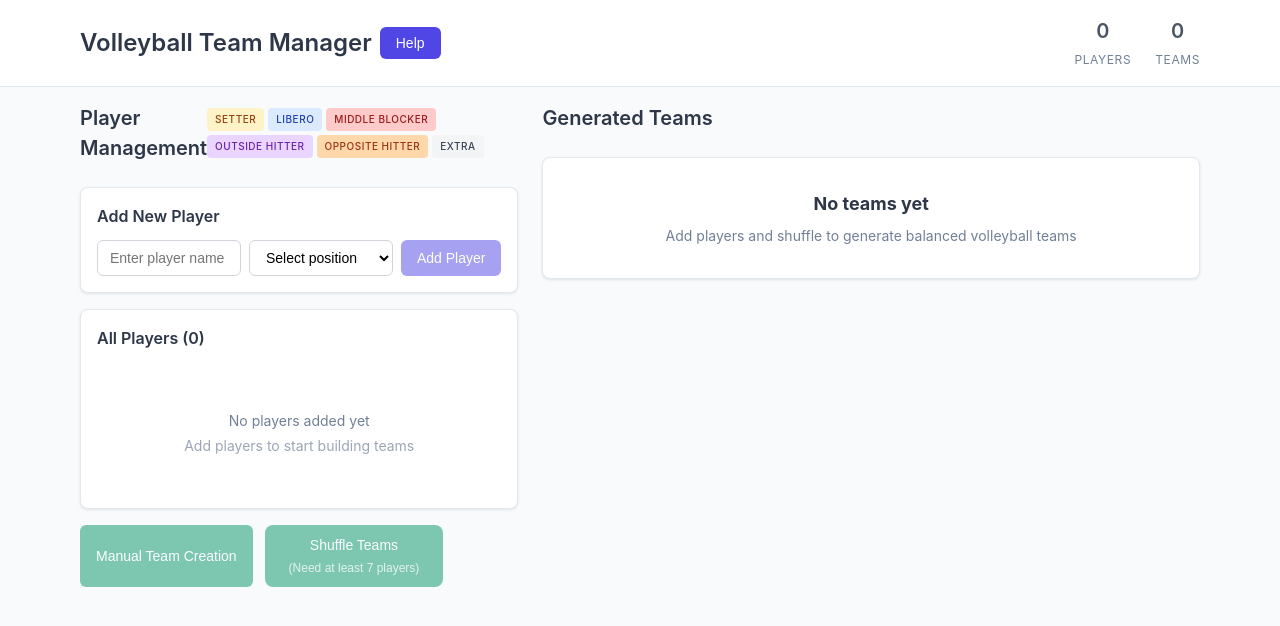
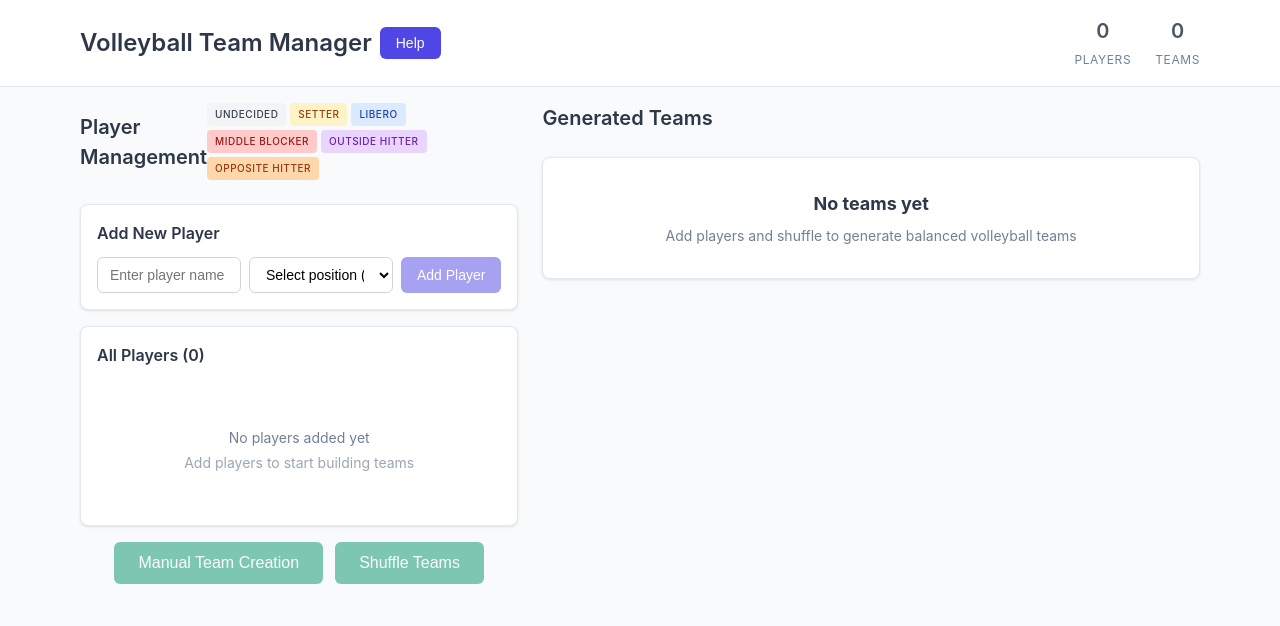
Before and after one commit to naixsu/queue-master, a Vue app: page / in a window 1280 px wide. Shown: the top 626 px of the page. Built offline with nearby package versions, Linux system fonts and the light colour scheme.

Commit message:
Big updates: - Fix shuffling and team making- no longer strict - Change position "Extra" to "Undecided" and make it default - Update team selection modal UI/UX - Add global config for positions and related methods - Replace ShuffleButton with Button

```diff
--- a/src/components/HelpModal.vue
+++ b/src/components/HelpModal.vue
@@ -37,7 +37,7 @@
           </h3>
           <ol>
             <li>
-              <strong>Add Players:</strong> Enter names and pick positions (Setter, Libero, etc.)
+              <strong>Add Players:</strong> Enter names and optionally pick positions (or leave as "Undecided")
             </li>
             <li>
               <strong>Create Teams:</strong> Click "Shuffle Teams" for automatic balancing, or "Manual Team Creation" to pick players yourself
@@ -50,15 +50,24 @@
 
         <div class="help-section">
           <h3>
-            Volleyball Team Rules:
+            Flexible Team Creation:
           </h3>
           <ul>
-            <li>1 Setter (playmaker)</li>
-            <li>1 Libero (defensive specialist)</li>
-            <li>2 Middle Blockers (front-row blockers)</li>
-            <li>2 Outside Hitters (main attackers)</li>
-            <li>1 Opposite Hitter (secondary attacker)</li>
-            <li>Extra players (optional, distributed evenly)</li>
+            <li><strong>Any number of players</strong> can form teams (minimum 2 players)</li>
+            <li><strong>Positions are optional</strong> - players can be "Undecided" or have specific roles</li>
+            <li><strong>Smart distribution:</strong> Players with specific positions are prioritized and distributed evenly across teams</li>
+            <li><strong>Undecided players</strong> fill remaining spots in teams</li>
+          </ul>
+        </div>
+
+        <div class="help-section">
+          <h3>
+            Volleyball Positions (Optional):
+          </h3>
+          <ul>
+            <li v-for="position in POSITION_CONFIG.ORDER" :key="position">
+              <strong>{{ position }}:</strong> {{ getPositionDescription(position) }}
+            </li>
           </ul>
         </div>
 
@@ -67,8 +76,8 @@
             Pro Tips:
           </h3>
           <ul>
-            <li>You need at least 7 players to create teams</li>
-            <li>Extra players are automatically distributed evenly across teams</li>
+            <li>You only need 2 players to create teams</li>
+            <li>Players with specific positions will be distributed evenly across teams</li>
             <li>Click "Edit" on any team to modify its players</li>
             <li>Everything saves automatically - no need to worry about losing your teams!</li>
           </ul>
@@ -80,6 +89,7 @@
 
 <script setup>
   import Button from './Button.vue'
+  import { POSITION_CONFIG, getPositionDescription } from '../config/positions.js'
 
   defineProps({
     isOpen: {
--- a/src/components/MainPage.vue
+++ b/src/components/MainPage.vue
@@ -77,7 +77,7 @@
                 disabled
                 value=""
               >
-                Select position
+                Select position (optional)
               </option>
               <option
                 v-for="pos in positions"
@@ -91,7 +91,7 @@
               variant="primary"
               size="md"
               @click="addPlayer"
-              :disabled="!newPlayer.name || !newPlayer.position"
+              :disabled="!newPlayer.name"
             >
               Add Player
             </Button>
@@ -130,7 +130,7 @@
             class="players-grid"
           >
             <PlayerCard
-              v-for="(player, i) in players"
+              v-for="(player, i) in sortedPlayers"
               :key="i"
               :player="player"
               @remove="removePlayer(i)"
@@ -141,17 +141,21 @@
         <div class="team-actions">
           <Button
             variant="success"
-            size="md"
+            size="lg"
             @click="openTeamModal"
-            :disabled="players.length < 7"
+            :disabled="players.length < 2"
           >
             Manual Team Creation
           </Button>
 
-          <ShuffleButton
+          <Button
+            variant="success"
+            size="lg"
             @click="shuffleTeams"
-            :disabled="players.length < 7"
-          />
+            :disabled="players.length < 2"
+          >
+            Shuffle Teams
+          </Button>
         </div>
       </div>
 
@@ -221,22 +225,15 @@
 </template>
 
 <script setup>
-  import { ref, watch, onMounted } from 'vue'
+  import { ref, watch, onMounted, computed } from 'vue'
   import Button from './Button.vue'
   import PlayerCard from './PlayerCard.vue'
   import TeamCard from './TeamCard.vue'
-  import ShuffleButton from './ShuffleButton.vue'
   import TeamSelectionModal from './TeamSelectionModal.vue'
   import HelpModal from './HelpModal.vue'
+  import { POSITION_CONFIG, getPositionClass, sortPlayersByPosition } from '../config/positions.js'
 
-  const positions = [
-    'Setter',
-    'Libero',
-    'Middle Blocker',
-    'Outside Hitter',
-    'Opposite Hitter',
-    'Extra'
-  ]
+  const positions = POSITION_CONFIG.ORDER
 
   const newPlayer = ref({ name: '', position: '' })
   const players = ref([])
@@ -245,6 +242,11 @@
   const showEditTeamModal = ref(false)
   const editingTeamIndex = ref(null)
   const showHelpModal = ref(false)
+
+  // Computed property for players sorted by position
+  const sortedPlayers = computed(() => {
+    return sortPlayersByPosition(players.value)
+  })
 
   onMounted(() => {
     const saved = localStorage.getItem('players')
@@ -260,13 +262,21 @@
   }, { deep: true })
 
   function addPlayer() {
-    if (!newPlayer.value.name || !newPlayer.value.position) return
-    players.value.push({ ...newPlayer.value })
+    if (!newPlayer.value.name) return
+
+    const position = newPlayer.value.position || 'Undecided'
+    players.value.push({ name: newPlayer.value.name, position })
+
     newPlayer.value = { name: '', position: '' }
   }
 
-  function removePlayer(i) {
-    players.value.splice(i, 1)
+  function removePlayer(sortedIndex) {
+    // Find the original index in the players array
+    const sortedPlayer = sortedPlayers.value[sortedIndex]
+    const originalIndex = players.value.findIndex(p => p.name === sortedPlayer.name && p.position === sortedPlayer.position)
+    if (originalIndex !== -1) {
+      players.value.splice(originalIndex, 1)
+    }
   }
 
   function clearAllPlayers() {
@@ -277,17 +287,6 @@
     }
   }
 
-  function getPositionClass(position) {
-    const classMap = {
-      'Setter': 'position-setter',
-      'Libero': 'position-libero',
-      'Middle Blocker': 'position-middle',
-      'Outside Hitter': 'position-outside',
-      'Opposite Hitter': 'position-opposite',
-      'Extra': 'position-extra'
-    }
-    return classMap[position] || 'position-extra'
-  }
 
   function shuffleTeams() {
     // Clear existing team assignments
@@ -295,61 +294,60 @@
       player.teamNumber = null
     })
 
-    const shuffled = [...players.value].sort(() => Math.random() - 0.5)
-    const temp = {
-      'Setter': [],
-      'Libero': [],
-      'Middle Blocker': [],
-      'Outside Hitter': [],
-      'Opposite Hitter': [],
-      'Extra': []
+    if (players.value.length === 0) {
+      teams.value = []
+      return
     }
 
-    shuffled.forEach(p => temp[p.position].push(p))
+    // Calculate number of teams (any number of players can form teams)
+    const numPlayers = players.value.length
+    const numTeams = Math.max(1, Math.floor(numPlayers / 2)) // At least 1 team, prefer 2+ players per team
 
-    const maxTeams = Math.min(
-      temp['Setter'].length,
-      temp['Libero'].length,
-      Math.floor(temp['Middle Blocker'].length / 2),
-      Math.floor(temp['Outside Hitter'].length / 2),
-      temp['Opposite Hitter'].length
-    )
+    // Separate players by position using global config
+    const playersByPosition = {}
+    POSITION_CONFIG.ORDER.forEach(position => {
+      playersByPosition[position] = []
+    })
 
-    const results = []
-    for (let i = 0; i < maxTeams; i++) {
-      const teamPlayers = [
-        temp['Setter'].pop(),
-        temp['Libero'].pop(),
-        temp['Middle Blocker'].pop(),
-        temp['Middle Blocker'].pop(),
-        temp['Outside Hitter'].pop(),
-        temp['Outside Hitter'].pop(),
-        temp['Opposite Hitter'].pop(),
-      ].filter(Boolean)
+    players.value.forEach(player => {
+      if (playersByPosition[player.position]) {
+        playersByPosition[player.position].push(player)
+      } else {
+        playersByPosition['Undecided'].push(player)
+      }
+    })
 
-      // Assign team numbers to players
-      teamPlayers.forEach(player => {
-        player.teamNumber = i + 1
+    // Shuffle each position group
+    POSITION_CONFIG.ORDER.forEach(position => {
+      playersByPosition[position].sort(() => Math.random() - 0.5)
+    })
+
+    // Create teams array
+    const results = Array(numTeams).fill().map(() => [])
+
+    // Distribute players with specific positions first, using global position order
+    // Skip 'Undecided' for now, we'll handle it separately
+    const specificPositions = POSITION_CONFIG.ORDER.filter(pos => pos !== 'Undecided')
+
+    specificPositions.forEach(position => {
+      const playersInPosition = playersByPosition[position]
+      playersInPosition.forEach((player, index) => {
+        const teamIndex = index % numTeams
+        player.teamNumber = teamIndex + 1
+        results[teamIndex].push(player)
       })
+    })
 
-      results.push(teamPlayers)
-    }
+    // Distribute Undecided players evenly across teams
+    const undecidedPlayers = playersByPosition['Undecided']
+    undecidedPlayers.forEach((player, index) => {
+      const teamIndex = index % numTeams
+      player.teamNumber = teamIndex + 1
+      results[teamIndex].push(player)
+    })
 
-    // Distribute Extra players evenly across teams
-    const extraPlayers = temp['Extra']
-    if (extraPlayers.length > 0) {
-      // Shuffle extra players for random distribution
-      extraPlayers.sort(() => Math.random() - 0.5)
-
-      // Distribute extra players round-robin style
-      extraPlayers.forEach((extraPlayer, index) => {
-        const targetTeamIndex = index % results.length
-        extraPlayer.teamNumber = targetTeamIndex + 1
-        results[targetTeamIndex].push(extraPlayer)
-      })
-    }
-
-    teams.value = results
+    // Keep only teams with filled results
+    teams.value = results.filter(team => team.length > 0)
   }
 
   function openTeamModal() {
@@ -680,6 +678,8 @@
   .team-actions {
     display: flex;
     gap: var(--space-3);
+    justify-content: center;
+    /* align-items: center; */
   }
 
   .teams-grid {
@@ -714,7 +714,7 @@
     color: var(--position-opposite-text);
   }
 
-  .legend-item.position-extra {
+  .legend-item.position-undecided {
     background-color: var(--position-extra-bg);
     color: var(--position-extra-text);
   }
--- a/src/components/PlayerCard.vue
+++ b/src/components/PlayerCard.vue
@@ -43,6 +43,7 @@
 
 <script setup>
   import Button from './Button.vue'
+  import { getPositionClass } from '../config/positions.js'
 
   defineProps({
     player: {
@@ -69,17 +70,6 @@
 
   defineEmits(['remove', 'remove-from-team'])
 
-  function getPositionClass(position) {
-    const classMap = {
-      'Setter': 'position-setter',
-      'Libero': 'position-libero',
-      'Middle Blocker': 'position-middle',
-      'Outside Hitter': 'position-outside',
-      'Opposite Hitter': 'position-opposite',
-      'Extra': 'position-extra'
-    }
-    return classMap[position] || 'position-extra'
-  }
 </script>
 
 <style scoped>
@@ -180,7 +170,7 @@
     color: var(--position-opposite-text);
   }
 
-  .position-extra {
+  .position-undecided {
     background-color: var(--position-extra-bg);
     color: var(--position-extra-text);
   }
--- a/src/components/ShuffleButton.vue
+++ /dev/null
@@ -1,64 +0,0 @@
-<template>
-  <button
-    class="shuffle-btn"
-    :disabled="disabled"
-    @click="$emit('click')"
-  >
-    <span class="btn-content">
-      Shuffle Teams
-    </span>
-    <span class="btn-subtitle">
-      (Need at least 7 players)
-    </span>
-  </button>
-</template>
-
-<script setup>
-  defineProps({
-    disabled: {
-      type: Boolean,
-      default: false
-    }
-  })
-
-  defineEmits(['click'])
-</script>
-
-<style scoped>
-  .shuffle-btn {
-    display: flex;
-    align-items: center;
-    justify-content: center;
-    gap: var(--space-2);
-    padding: var(--space-3) var(--space-6);
-    background-color: var(--color-success);
-    color: var(--color-white);
-    border: none;
-    border-radius: var(--radius-lg);
-    font-size: var(--text-base);
-    font-weight: var(--font-medium);
-    cursor: pointer;
-    flex-direction: column;
-    transition: background-color var(--transition-fast);
-  }
-
-  .shuffle-btn:hover:not(:disabled) {
-    background-color: var(--color-success-hover);
-  }
-
-  .shuffle-btn:disabled {
-    opacity: 0.5;
-    cursor: not-allowed;
-  }
-
-  .btn-content {
-    font-size: var(--text-base);
-    font-weight: var(--font-medium);
-  }
-
-  .btn-subtitle {
-    font-size: var(--text-sm);
-    opacity: 0.8;
-    font-weight: var(--font-normal);
-  }
-</style>
--- a/src/components/TeamSelectionModal.vue
+++ b/src/components/TeamSelectionModal.vue
@@ -23,95 +23,100 @@
       <div class="modal-body">
         <div class="team-requirements">
           <h3>
-            Team Requirements
+            Team Composition
           </h3>
 
           <div class="requirements-grid">
-            <div
-              class="requirement"
-              :class="{ 'met': selectedCounts['Setter'] >= 1 }"
-            >
+            <div class="requirement">
               <span class="requirement-icon">
-                {{ selectedCounts['Setter'] >= 1 ? '✓' : '○' }}
+                ✓
               </span>
               <span>
-                1 Setter
+                At least 1 player
               </span>
               <span class="count">
-                ({{ selectedCounts['Setter'] }}/1)
-              </span>
-            </div>
-
-            <div
-              class="requirement"
-              :class="{ 'met': selectedCounts['Libero'] >= 1 }"
-            >
-              <span class="requirement-icon">
-                {{ selectedCounts['Libero'] >= 1 ? '✓' : '○' }}
-              </span>
-              <span>
-                1 Libero
-              </span>
-              <span class="count">
-                ({{ selectedCounts['Libero'] }}/1)
-              </span>
-            </div>
-
-            <div
-              class="requirement"
-              :class="{ 'met': selectedCounts['Middle Blocker'] >= 2 }"
-            >
-              <span class="requirement-icon">
-                {{ selectedCounts['Middle Blocker'] >= 2 ? '✓' : '○' }}
-              </span>
-              <span>
-                2 Middle Blockers
-              </span>
-              <span class="count">
-                ({{ selectedCounts['Middle Blocker'] }}/2)
-              </span>
-            </div>
-
-            <div
-              class="requirement"
-              :class="{ 'met': selectedCounts['Outside Hitter'] >= 2 }"
-            >
-              <span class="requirement-icon">
-                {{ selectedCounts['Outside Hitter'] >= 2 ? '✓' : '○' }}
-              </span>
-              <span>
-                2 Outside Hitters
-              </span>
-              <span class="count">
-                ({{ selectedCounts['Outside Hitter'] }}/2)
-              </span>
-            </div>
-
-            <div
-              class="requirement"
-              :class="{ 'met': selectedCounts['Opposite Hitter'] >= 1 }"
-            >
-              <span class="requirement-icon">
-                {{ selectedCounts['Opposite Hitter'] >= 1 ? '✓' : '○' }}
-              </span>
-              <span>
-                1 Opposite Hitter
-              </span>
-              <span class="count">
-                ({{ selectedCounts['Opposite Hitter'] }}/1)
+                ({{ selectedPlayers.length }} selected)
               </span>
             </div>
 
             <div class="requirement extra-requirement">
-              <span class="requirement-icon">
-                +
+              <span>
+                Positions are optional - players with specific positions will be prioritized in team distribution
               </span>
-              <span>
-                Extra Players (Optional)
-              </span>
-              <span class="count">
-                ({{ selectedCounts['Extra'] }})
-              </span>
+            </div>
+          </div>
+
+          <div class="position-breakdown">
+            <h4>
+              Selected Players by Position:
+            </h4>
+            <div class="position-stats">
+              <div
+                v-if="selectedCounts['Setter'] > 0"
+                class="position-stat"
+              >
+                <span class="position-name">
+                  Setters:
+                </span>
+                <span class="position-count">
+                  {{ selectedCounts['Setter'] }}
+                </span>
+              </div>
+              <div
+                v-if="selectedCounts['Libero'] > 0"
+                class="position-stat"
+              >
+                <span class="position-name">
+                  Liberos:
+                </span>
+                <span class="position-count">
+                  {{ selectedCounts['Libero'] }}
+                </span>
+              </div>
+              <div
+                v-if="selectedCounts['Middle Blocker'] > 0"
+                class="position-stat"
+              >
+                <span class="position-name">
+                  Middle Blockers:
+                </span>
+                <span class="position-count">
+                  {{ selectedCounts['Middle Blocker'] }}
+                </span>
+              </div>
+              <div
+                v-if="selectedCounts['Outside Hitter'] > 0"
+                class="position-stat"
+              >
+                <span class="position-name">
+                  Outside Hitters:
+                </span>
+                <span class="position-count">
+                  {{ selectedCounts['Outside Hitter'] }}
+                </span>
+              </div>
+              <div
+                v-if="selectedCounts['Opposite Hitter'] > 0"
+                class="position-stat"
+              >
+                <span class="position-name">
+                  Opposite Hitters:
+                </span>
+                <span class="position-count">
+                  {{ selectedCounts['Opposite Hitter'] }}
+                </span>
+              </div>
+              <div
+                v-if="selectedCounts['Undecided'] > 0"
+                class="position-stat"
+              >
+                <span class="position-name">
+                  Undecided:
+                </span>
+                <span class="position-count">
+                  {{ selectedCounts['Undecided'] }}
+                </span>
+              </div>
             </div>
           </div>
         </div>
@@ -167,6 +172,7 @@
   import { ref, computed, watch } from 'vue'
   import Button from './Button.vue'
   import PlayerCard from './PlayerCard.vue'
+  import { POSITION_CONFIG, sortPlayersByPosition } from '../config/positions.js'
 
   const props = defineProps({
     isOpen: {
@@ -188,11 +194,14 @@
   const selectedPlayers = ref([])
 
   const availablePlayers = computed(() => {
+    let players = []
     if (props.editingTeam) {
       // When editing, include all players (both unassigned and current team players)
-      return props.players
+      players = props.players
+    } else {
+      players = props.players.filter(player => !player.teamNumber)
     }
-    return props.players.filter(player => !player.teamNumber)
+    return sortPlayersByPosition(players)
   })
 
   // Watch for editing team changes to pre-select players
@@ -212,14 +221,10 @@
   })
 
   const selectedCounts = computed(() => {
-    const counts = {
-      'Setter': 0,
-      'Libero': 0,
-      'Middle Blocker': 0,
-      'Outside Hitter': 0,
-      'Opposite Hitter': 0,
-      'Extra': 0
-    }
+    const counts = {}
+    POSITION_CONFIG.ORDER.forEach(position => {
+      counts[position] = 0
+    })
 
     selectedPlayers.value.forEach(playerName => {
       const player = availablePlayers.value.find(p => p.name === playerName)
@@ -232,13 +237,7 @@
   })
 
   const canCreateTeam = computed(() => {
-    return (
-      selectedCounts.value['Setter'] >= 1 &&
-      selectedCounts.value['Libero'] >= 1 &&
-      selectedCounts.value['Middle Blocker'] >= 2 &&
-      selectedCounts.value['Outside Hitter'] >= 2 &&
-      selectedCounts.value['Opposite Hitter'] >= 1
-    )
+    return selectedPlayers.value.length >= 1 // Any number of players can form a team
   })
 
   function togglePlayer(player) {
@@ -330,12 +329,12 @@
 
   .modal-body {
     flex: 1;
-    overflow-y: auto;
+    overflow: hidden;
     padding: var(--space-6);
   }
 
   .team-requirements {
-    margin-bottom: var(--space-6);
+    margin-bottom: var(--space-1);
   }
 
   .team-requirements h3 {
@@ -347,8 +346,49 @@
 
   .requirements-grid {
     display: grid;
-    grid-template-columns: 1fr 1fr;
+    grid-template-columns: 1fr;
     gap: var(--space-2);
+    margin-bottom: var(--space-4);
+  }
+
+  .position-breakdown {
+    background-color: var(--color-gray-50);
+    border-radius: var(--radius-md);
+    padding: var(--space-4);
+  }
+
+  .position-breakdown h4 {
+    margin: 0 0 var(--space-3) 0;
+    font-size: var(--text-base);
+    font-weight: var(--font-semibold);
+    color: var(--text-secondary);
+  }
+
+  .position-stats {
+    display: flex;
+    flex-wrap: wrap;
+    gap: var(--space-3);
+  }
+
+  .position-stat {
+    display: flex;
+    align-items: center;
+    gap: var(--space-1);
+    padding: var(--space-1) var(--space-2);
+    background-color: var(--bg-card);
+    border-radius: var(--radius-sm);
+    border: 1px solid var(--border-light);
+  }
+
+  .position-name {
+    font-size: var(--text-sm);
+    color: var(--text-muted);
+  }
+
+  .position-count {
+    font-size: var(--text-sm);
+    font-weight: var(--font-semibold);
+    color: var(--color-primary);
   }
 
   .requirement {
@@ -392,8 +432,9 @@
 
   .players-grid {
     display: grid;
+    grid-template-columns: repeat(2, 1fr);
     gap: var(--space-2);
-    max-height: 400px;
+    max-height: 230px;
     overflow-y: auto;
   }
 
@@ -414,11 +455,12 @@
     background-color: var(--color-primary-bg);
     border: 1px solid var(--color-primary);
     transform: translateY(-1px);
+    margin: 2px;
   }
 
-  .player-selector-wrapper.selected:first-child {
+  /* .player-selector-wrapper.selected:first-child {
     margin-top: 5px;
-  }
+  } */
 
   .player-selector-wrapper.selected:hover {
     box-shadow: 0 0 0 2px var(--color-primary), var(--shadow-lg);
@@ -448,5 +490,9 @@
     .requirements-grid {
       grid-template-columns: 1fr;
     }
+
+    .players-grid {
+      grid-template-columns: 1fr;
+    }
   }
 </style>
--- /dev/null
+++ b/src/config/positions.js
@@ -0,0 +1,67 @@
+// Global position configuration
+export const POSITION_CONFIG = {
+  // Position order for sorting and team distribution
+  ORDER: [
+    'Undecided',
+    'Setter',
+    'Libero',
+    'Middle Blocker',
+    'Outside Hitter',
+    'Opposite Hitter'
+  ],
+
+  // Position display names
+  DISPLAY_NAMES: {
+    'Undecided': 'Undecided',
+    'Setter': 'Setter',
+    'Libero': 'Libero',
+    'Middle Blocker': 'Middle Blocker',
+    'Outside Hitter': 'Outside Hitter',
+    'Opposite Hitter': 'Opposite Hitter'
+  },
+
+  // CSS class mapping
+  CLASS_MAP: {
+    'Undecided': 'position-undecided',
+    'Setter': 'position-setter',
+    'Libero': 'position-libero',
+    'Middle Blocker': 'position-middle',
+    'Outside Hitter': 'position-outside',
+    'Opposite Hitter': 'position-opposite'
+  },
+
+  // Position descriptions for help
+  DESCRIPTIONS: {
+    'Undecided': 'Flexible players (default option)',
+    'Setter': 'Playmaker who sets up attacks',
+    'Libero': 'Defensive specialist',
+    'Middle Blocker': 'Front-row blockers',
+    'Outside Hitter': 'Main attackers',
+    'Opposite Hitter': 'Secondary attacker'
+  }
+}
+
+// Helper functions
+export function getPositionClass(position) {
+  return POSITION_CONFIG.CLASS_MAP[position] || POSITION_CONFIG.CLASS_MAP['Undecided']
+}
+
+export function getPositionOrder(position) {
+  return POSITION_CONFIG.ORDER.indexOf(position)
+}
+
+export function sortPlayersByPosition(players) {
+  return [...players].sort((a, b) => {
+    const orderA = getPositionOrder(a.position)
+    const orderB = getPositionOrder(b.position)
+    return orderA - orderB
+  })
+}
+
+export function getPositionDisplayName(position) {
+  return POSITION_CONFIG.DISPLAY_NAMES[position] || 'Undecided'
+}
+
+export function getPositionDescription(position) {
+  return POSITION_CONFIG.DESCRIPTIONS[position] || 'Flexible players'
+}
```
Also changed, not shown: 1 other file (tests, documents, lock files or other folders).
